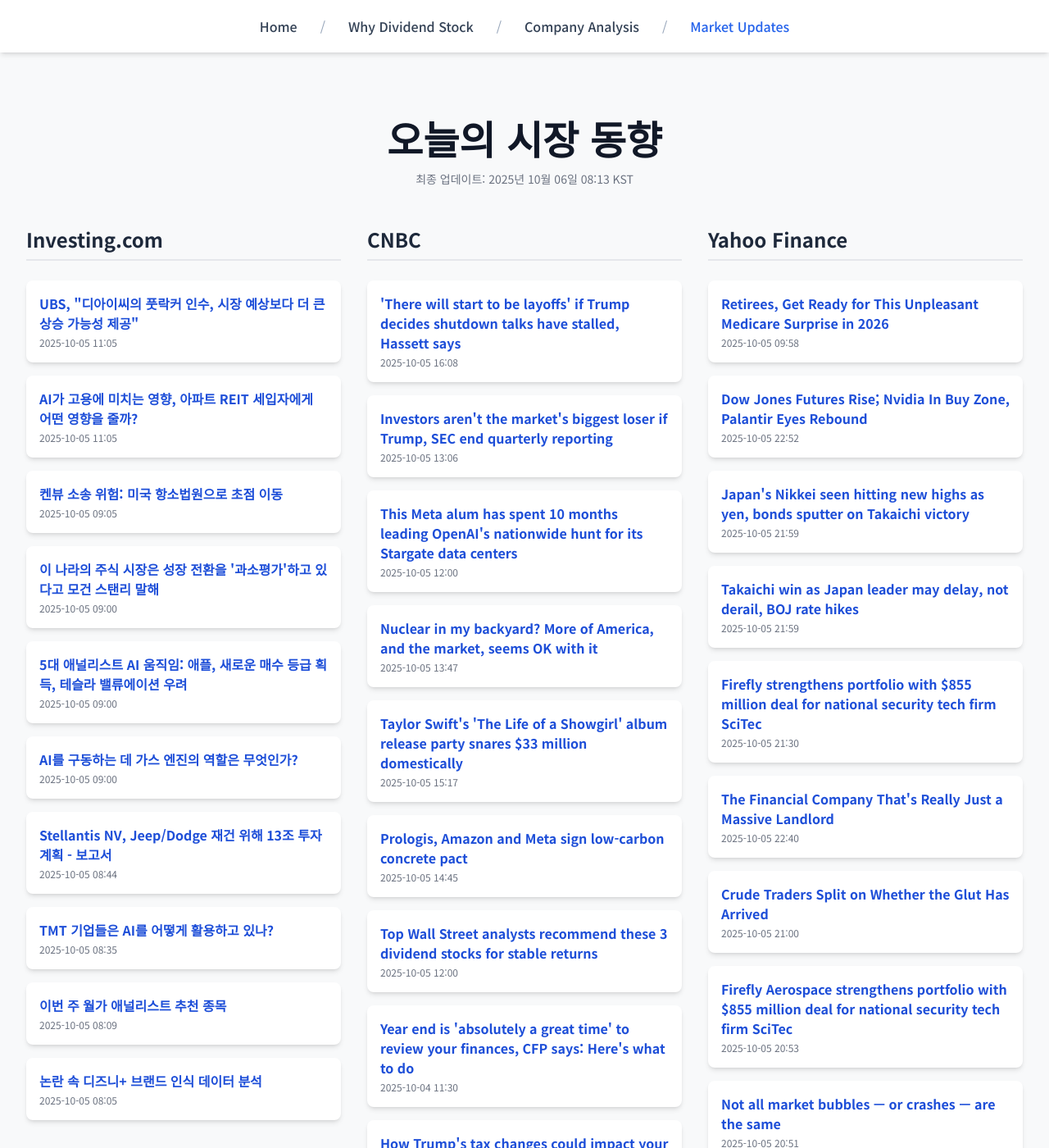
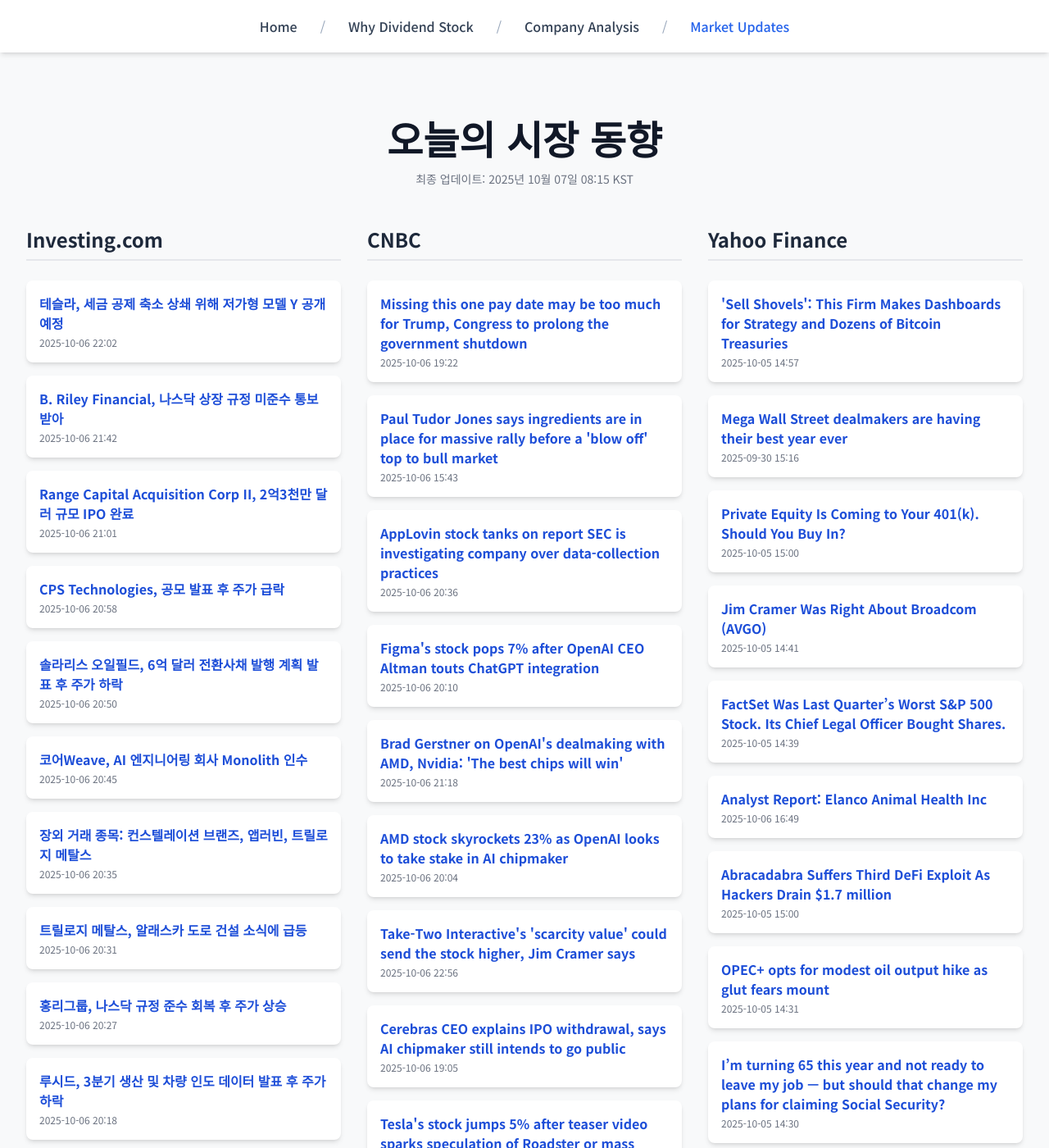
Before and after one commit to Kay-Hwang/my-company-analysis, a Jekyll site: the page built from market-updates.html, in a window 1280 px wide and 1400 px high. Shown: the whole window at 82% size. Built offline with Jekyll 4.4.1, drawn with Linux system fonts in a browser that asks for light colours; nearby versions of some CDN libraries; a script that is not in the unit is left out; some of the changed text lies outside the part shown.

Commit message:
Update daily data

```diff
--- a/_data/latest_data.json
+++ b/_data/latest_data.json
@@ -1,190 +1,190 @@
 {
-  "lastUpdated": "2025년 10월 06일 08:13 KST",
+  "lastUpdated": "2025년 10월 07일 08:15 KST",
   "news": {
     "investing": [
       {
-        "title": "UBS, \"디아이씨의 풋락커 인수, 시장 예상보다 더 큰 상승 가능성 제공\"",
-        "link": "https://kr.investing.com/news/stock-market-news/article-1657971",
-        "pubDate": "2025-10-05 11:05:07",
-        "summary": "UBS, \"디아이씨의 풋락커 인수, 시장 예상보다 더 큰 상승 가능성 제공\""
+        "title": "테슬라, 세금 공제 축소 상쇄 위해 저가형 모델 Y 공개 예정",
+        "link": "https://kr.investing.com/news/stock-market-news/article-93CH-1659576",
+        "pubDate": "2025-10-06 22:02:07",
+        "summary": "테슬라, 세금 공제 축소 상쇄 위해 저가형 모델 Y 공개 예정"
       },
       {
-        "title": "AI가 고용에 미치는 영향, 아파트 REIT 세입자에게 어떤 영향을 줄까?",
-        "link": "https://kr.investing.com/news/stock-market-news/article-1657972",
-        "pubDate": "2025-10-05 11:05:03",
-        "summary": "AI가 고용에 미치는 영향, 아파트 REIT 세입자에게 어떤 영향을 줄까?"
+        "title": "B. Riley Financial, 나스닥 상장 규정 미준수 통보 받아",
+        "link": "https://kr.investing.com/news/stock-market-news/article-93CH-1659560",
+        "pubDate": "2025-10-06 21:42:57",
+        "summary": "B. Riley Financial, 나스닥 상장 규정 미준수 통보 받아"
       },
       {
-        "title": "켄뷰 소송 위험: 미국 항소법원으로 초점 이동",
-        "link": "https://kr.investing.com/news/stock-market-news/article-1657958",
-        "pubDate": "2025-10-05 09:05:03",
-        "summary": "켄뷰 소송 위험: 미국 항소법원으로 초점 이동"
+        "title": "Range Capital Acquisition Corp II, 2억3천만 달러 규모 IPO 완료",
+        "link": "https://kr.investing.com/news/stock-market-news/article-432SI-1659510",
+        "pubDate": "2025-10-06 21:01:16",
+        "summary": "Range Capital Acquisition Corp II, 2억3천만 달러 규모 IPO 완료"
       },
       {
-        "title": "이 나라의 주식 시장은 성장 전환을 '과소평가'하고 있다고 모건 스탠리 말해",
-        "link": "https://kr.investing.com/news/stock-market-news/article-1657955",
-        "pubDate": "2025-10-05 09:00:16",
-        "summary": "이 나라의 주식 시장은 성장 전환을 '과소평가'하고 있다고 모건 스탠리 말해"
+        "title": "CPS Technologies, 공모 발표 후 주가 급락",
+        "link": "https://kr.investing.com/news/stock-market-news/article-93CH-1659497",
+        "pubDate": "2025-10-06 20:58:25",
+        "summary": "CPS Technologies, 공모 발표 후 주가 급락"
       },
       {
-        "title": "5대 애널리스트 AI 움직임: 애플, 새로운 매수 등급 획득, 테슬라 밸류에이션 우려",
-        "link": "https://kr.investing.com/news/stock-market-news/article-1657956",
-        "pubDate": "2025-10-05 09:00:12",
-        "summary": "5대 애널리스트 AI 움직임: 애플, 새로운 매수 등급 획득, 테슬라 밸류에이션 우려"
+        "title": "솔라리스 오일필드, 6억 달러 전환사채 발행 계획 발표 후 주가 하락",
+        "link": "https://kr.investing.com/news/stock-market-news/article-93CH-1659491",
+        "pubDate": "2025-10-06 20:50:49",
+        "summary": "솔라리스 오일필드, 6억 달러 전환사채 발행 계획 발표 후 주가 하락"
       },
       {
-        "title": "AI를 구동하는 데 가스 엔진의 역할은 무엇인가?",
-        "link": "https://kr.investing.com/news/stock-market-news/article-1657954",
-        "pubDate": "2025-10-05 09:00:08",
-        "summary": "AI를 구동하는 데 가스 엔진의 역할은 무엇인가?"
+        "title": "코어Weave, AI 엔지니어링 회사 Monolith 인수",
+        "link": "https://kr.investing.com/news/stock-market-news/article-93CH-1659480",
+        "pubDate": "2025-10-06 20:45:54",
+        "summary": "코어Weave, AI 엔지니어링 회사 Monolith 인수"
       },
       {
-        "title": "Stellantis NV, Jeep/Dodge 재건 위해 13조 투자 계획 - 보고서",
-        "link": "https://kr.investing.com/news/stock-market-news/article-93CH-1657952",
-        "pubDate": "2025-10-05 08:44:23",
-        "summary": "Stellantis NV, Jeep/Dodge 재건 위해 13조 투자 계획 - 보고서"
+        "title": "장외 거래 종목: 컨스텔레이션 브랜즈, 앱러빈, 트릴로지 메탈스",
+        "link": "https://kr.investing.com/news/stock-market-news/article-432SI-1659456",
+        "pubDate": "2025-10-06 20:35:15",
+        "summary": "장외 거래 종목: 컨스텔레이션 브랜즈, 앱러빈, 트릴로지 메탈스"
       },
       {
-        "title": "TMT 기업들은 AI를 어떻게 활용하고 있나?",
-        "link": "https://kr.investing.com/news/stock-market-news/article-1657950",
-        "pubDate": "2025-10-05 08:35:04",
-        "summary": "TMT 기업들은 AI를 어떻게 활용하고 있나?"
+        "title": "트릴로지 메탈스, 알래스카 도로 건설 소식에 급등",
+        "link": "https://kr.investing.com/news/stock-market-news/article-93CH-1659439",
+        "pubDate": "2025-10-06 20:31:11",
+        "summary": "트릴로지 메탈스, 알래스카 도로 건설 소식에 급등"
       },
       {
-        "title": "이번 주 월가 애널리스트 추천 종목",
-        "link": "https://kr.investing.com/news/stock-market-news/article-1657947",
-        "pubDate": "2025-10-05 08:09:35",
-        "summary": "이번 주 월가 애널리스트 추천 종목"
+        "title": "홍리그룹, 나스닥 규정 준수 회복 후 주가 상승",
+        "link": "https://kr.investing.com/news/stock-market-news/article-93CH-1659424",
+        "pubDate": "2025-10-06 20:27:22",
+        "summary": "홍리그룹, 나스닥 규정 준수 회복 후 주가 상승"
       },
       {
-        "title": "논란 속 디즈니+ 브랜드 인식 데이터 분석",
-        "link": "https://kr.investing.com/news/stock-market-news/article-1657945",
-        "pubDate": "2025-10-05 08:05:04",
-        "summary": "논란 속 디즈니+ 브랜드 인식 데이터 분석"
+        "title": "루시드, 3분기 생산 및 차량 인도 데이터 발표 후 주가 하락",
+        "link": "https://kr.investing.com/news/stock-market-news/article-93CH-1659396",
+        "pubDate": "2025-10-06 20:18:20",
+        "summary": "루시드, 3분기 생산 및 차량 인도 데이터 발표 후 주가 하락"
       }
     ],
     "cnbc": [
       {
-        "title": "'There will start to be layoffs' if Trump decides shutdown talks have stalled, Hassett says",
-        "link": "https://www.cnbc.com/2025/10/05/trump-layoffs-government-shutdown-kevin-hassett-.html",
-        "pubDate": "Sun, 05 Oct 2025 16:08:21 GMT",
-        "summary": "Democrats are holding firm on their health-care demands, pushing to include a permanent extension of enhanced premium tax credits in funding legislation."
+        "title": "Missing this one pay date may be too much for Trump, Congress to prolong the government shutdown",
+        "link": "https://www.cnbc.com/2025/10/06/theres-one-date-if-the-shutdown-drags-on-where-pressure-will-really-start-to-mount-on-trump-and-congress.html",
+        "pubDate": "Mon, 06 Oct 2025 19:22:53 GMT",
+        "summary": "While the sides have dug in their heels regarding the budget, missing a pay period for the military may not be seen as worth the fallout."
       },
       {
-        "title": "Investors aren't the market's biggest loser if Trump, SEC end quarterly reporting",
-        "link": "https://www.cnbc.com/2025/10/05/trump-sec-quarterly-earnings-reports-accounting-firms.html",
-        "pubDate": "Sun, 05 Oct 2025 13:06:30 GMT",
-        "summary": "The SEC may end the requirement for companies to report results quarterly. The 'Big Four' accounting firms, KPMG, Deloitte, PwC and EY, have a lot to lose."
+        "title": "Paul Tudor Jones says ingredients are in place for massive rally before a 'blow off' top to bull market",
+        "link": "https://www.cnbc.com/2025/10/06/paul-tudor-jones-says-ingredients-are-in-place-for-massive-rally-before-a-blow-off-top-to-bull-market.html",
+        "pubDate": "Mon, 06 Oct 2025 15:43:39 GMT",
+        "summary": "Paul Tudor Jones said today's market is reminiscent of the setup leading up to the burst of the dot-com bubble in late 1999."
       },
       {
-        "title": "This Meta alum has spent 10 months leading OpenAI's nationwide hunt for its Stargate data centers",
-        "link": "https://www.cnbc.com/2025/10/05/openai-stargate-data-center-buildout-infrastructure-lead-keith-heyde.html",
-        "pubDate": "Sun, 05 Oct 2025 12:00:01 GMT",
-        "summary": "OpenAI's effort to build a massive industrial base to power the future of artificial intelligence is being led by Keith Heyde."
+        "title": "AppLovin stock tanks on report SEC is investigating company over data-collection practices",
+        "link": "https://www.cnbc.com/2025/10/06/applovin-stock-tanks-on-report-sec-is-investigating-company-over-data-collection-practices.html",
+        "pubDate": "Mon, 06 Oct 2025 20:36:12 GMT",
+        "summary": "AppLovin has been probed by the SEC over the way it collects data, Bloomberg reported, citing people familiar with the matter."
       },
       {
-        "title": "Nuclear in my backyard? More of America, and the market, seems OK with it",
-        "link": "https://www.cnbc.com/2025/10/05/nuclear-power-modular-reactor-energy-demand-public-market-risks.html",
-        "pubDate": "Sun, 05 Oct 2025 13:47:17 GMT",
-        "summary": "Small modular reactors are being planned as big part of the nuclear power comeback across the U.S., with some communities pointing to jobs and economic growth."
+        "title": "Figma's stock pops 7% after OpenAI CEO Altman touts ChatGPT integration",
+        "link": "https://www.cnbc.com/2025/10/06/figma-stock-pops-15percent-after-openai-ceo-altman-touts-chatgpt-integration.html",
+        "pubDate": "Mon, 06 Oct 2025 20:10:55 GMT",
+        "summary": "A new assistant announced by OpenAI will allow ChatGPT users to have Figma run tasks from within their conversations."
       },
       {
-        "title": "Taylor Swift's 'The Life of a Showgirl' album release party snares $33 million domestically",
-        "link": "https://www.cnbc.com/2025/10/05/taylor-swifts-the-life-of-a-showgirl-album-release-party-box-office.html",
-        "pubDate": "Sun, 05 Oct 2025 15:17:22 GMT",
-        "summary": "Taylor Swift's \"The Life of a Showgirl\" album movie generated an estimated $33 million domestically."
+        "title": "Brad Gerstner on OpenAI's dealmaking with AMD, Nvidia: 'The best chips will win'",
+        "link": "https://www.cnbc.com/2025/10/06/gerstner-open-ai-amd-nvidia-chips.html",
+        "pubDate": "Mon, 06 Oct 2025 21:18:01 GMT",
+        "summary": "The Altimeter Capital founder said the deals provide \"more evidence that the world will remain compute-constrained.\""
       },
       {
-        "title": "Prologis, Amazon and Meta sign low-carbon concrete pact",
-        "link": "https://www.cnbc.com/2025/10/05/prologis-amazon-and-meta-sign-low-carbon-concrete-pact.html",
-        "pubDate": "Sun, 05 Oct 2025 14:45:09 GMT",
-        "summary": "Concrete manufacturing, and especially cement production, accounts for 8% of global greenhouse gas emissions, according to the World Economic Forum."
+        "title": "AMD stock skyrockets 23% as OpenAI looks to take stake in AI chipmaker",
+        "link": "https://www.cnbc.com/2025/10/06/openai-amd-chip-deal-ai.html",
+        "pubDate": "Mon, 06 Oct 2025 20:04:18 GMT",
+        "summary": "OpenAI will deploy up to 6 gigawatts of AMD Instinct GPUs over multiple years, beginning with a 1-gigawatt rollout in 2026."
       },
       {
-        "title": "Top Wall Street analysts recommend these 3 dividend stocks for stable returns",
-        "link": "https://www.cnbc.com/2025/10/05/top-wall-street-analysts-recommend-these-3-dividend-stocks-for-stable-returns.html",
-        "pubDate": "Sun, 05 Oct 2025 12:00:01 GMT",
-        "summary": "TipRanks' ranking service discusses three dividend-paying stocks, including Brookfield Infrastructure Partners and Ares Capital."
+        "title": "Take-Two Interactive's 'scarcity value' could send the stock higher, Jim Cramer says",
+        "link": "https://www.cnbc.com/2025/10/06/jim-cramer-take-two-scarcity-value-stock.html",
+        "pubDate": "Mon, 06 Oct 2025 22:56:00 GMT",
+        "summary": "CNBC's Jim Cramer on Monday explained why he's bullish on Take-Two Interactive."
       },
       {
-        "title": "Year end is 'absolutely a great time' to review your finances, CFP says: Here's what to do",
-        "link": "https://www.cnbc.com/2025/10/04/key-financial-steps-for-the-end-of-the-year.html",
-        "pubDate": "Sat, 04 Oct 2025 11:30:02 GMT",
-        "summary": "Experts say that the fourth quarter of the year is an opportunity to look back at your budget and to prepare for the upcoming new year. Here's what to know."
+        "title": "Cerebras CEO explains IPO withdrawal, says AI chipmaker still intends to go public",
+        "link": "https://www.cnbc.com/2025/10/06/cerebras-ceo-says-company-still-intends-to-go-public.html",
+        "pubDate": "Mon, 06 Oct 2025 19:05:03 GMT",
+        "summary": "Cerebras wants to give investors clearer information on its strategy, but CEO Andrew Feldman didn't provide a timeline for a new filing."
       },
       {
-        "title": "How Trump's tax changes could impact your year-end charitable giving",
-        "link": "https://www.cnbc.com/2025/10/05/trumps-tax-changes-charitable-giving.html",
-        "pubDate": "Sun, 05 Oct 2025 11:30:01 GMT",
-        "summary": "President Donald Trump's \"big beautiful bill\" made tax changes that could impact your year-end charitable giving. Here are the things to know."
+        "title": "Tesla's stock jumps 5% after teaser video sparks speculation of Roadster or mass market model",
+        "link": "https://www.cnbc.com/2025/10/06/tesla-teaser-video-sparks-speculaton-of-roadster-or-mass-market-model.html",
+        "pubDate": "Mon, 06 Oct 2025 20:49:44 GMT",
+        "summary": "Tesla posted a teaser video on X sparking speculation that the company could finally be about to launch the next-generation Roadster or a mass market model."
       },
       {
-        "title": "Bitcoin rallies to within 1% of all-time high, gaining safe-haven status during shutdown",
-        "link": "https://www.cnbc.com/2025/10/03/bitcoin-rallies-to-within-1percent-of-all-time-high-gaining-safe-haven-status-during-shutdown-.html",
-        "pubDate": "Sat, 04 Oct 2025 10:46:15 GMT",
-        "summary": "Bitcoin is trading within striking distance of its record price as the U.S. government shutdown enters its third day."
+        "title": "Peter Lynch on why he isn't in the AI trade: 'I literally couldn't pronounce Nvidia until about 8 months ago'",
+        "link": "https://www.cnbc.com/2025/10/06/peter-lynch-ai-trade-investing.html",
+        "pubDate": "Mon, 06 Oct 2025 18:40:12 GMT",
+        "summary": "Lynch described himself as \"low tech\" and emphasized the importance of understanding the stocks you own."
       }
     ],
     "yahoo": [
       {
-        "title": "Retirees, Get Ready for This Unpleasant Medicare Surprise in 2026",
-        "link": "https://finance.yahoo.com/news/retirees-ready-unpleasant-medicare-surprise-095800021.html",
-        "pubDate": "2025-10-05T09:58:00Z",
-        "summary": "Retirees, Get Ready for This Unpleasant Medicare Surprise in 2026"
+        "title": "'Sell Shovels': This Firm Makes Dashboards for Strategy and Dozens of Bitcoin Treasuries",
+        "link": "https://finance.yahoo.com/news/sell-shovels-firm-makes-dashboards-145754044.html",
+        "pubDate": "2025-10-05T14:57:54Z",
+        "summary": "'Sell Shovels': This Firm Makes Dashboards for Strategy and Dozens of Bitcoin Treasuries"
       },
       {
-        "title": "Dow Jones Futures Rise; Nvidia In Buy Zone, Palantir Eyes Rebound",
-        "link": "https://www.investors.com/market-trend/stock-market-today/dow-jones-futures-nvidia-buy-zone-palantir-tesla-openai-taiwan-semiconductor/?src=A00220&yptr=yahoo",
-        "pubDate": "2025-10-05T22:52:25Z",
-        "summary": "Dow Jones Futures Rise; Nvidia In Buy Zone, Palantir Eyes Rebound"
+        "title": "Mega Wall Street dealmakers are having their best year ever",
+        "link": "https://finance.yahoo.com/news/mega-wall-street-dealmakers-are-having-their-best-year-ever-151648050.html",
+        "pubDate": "2025-09-30T15:16:48Z",
+        "summary": "Mega Wall Street dealmakers are having their best year ever"
       },
       {
-        "title": "Japan's Nikkei seen hitting new highs as yen, bonds sputter on Takaichi victory",
-        "link": "https://finance.yahoo.com/news/japans-nikkei-seen-hitting-highs-215952190.html",
-        "pubDate": "2025-10-05T21:59:52Z",
-        "summary": "Japan's Nikkei seen hitting new highs as yen, bonds sputter on Takaichi victory"
+        "title": "Private Equity Is Coming to Your 401(k). Should You Buy In?",
+        "link": "https://www.wsj.com/finance/investing/401k-private-equity-risk-8d80d25f?siteid=yhoof2&yptr=yahoo",
+        "pubDate": "2025-10-05T15:00:00Z",
+        "summary": "Private Equity Is Coming to Your 401(k). Should You Buy In?"
       },
       {
-        "title": "Takaichi win as Japan leader may delay, not derail, BOJ rate hikes",
-        "link": "https://finance.yahoo.com/news/takaichi-win-japan-leader-may-215952533.html",
-        "pubDate": "2025-10-05T21:59:52Z",
-        "summary": "Takaichi win as Japan leader may delay, not derail, BOJ rate hikes"
+        "title": "Jim Cramer Was Right About Broadcom (AVGO)",
+        "link": "https://finance.yahoo.com/news/jim-cramer-broadcom-avgo-144141760.html",
+        "pubDate": "2025-10-05T14:41:41Z",
+        "summary": "Jim Cramer Was Right About Broadcom (AVGO)"
       },
       {
-        "title": "Firefly strengthens portfolio with $855 million deal for national security tech firm SciTec",
-        "link": "https://finance.yahoo.com/news/firefly-strengthens-portfolio-855-million-213057134.html",
-        "pubDate": "2025-10-05T21:30:57Z",
-        "summary": "Firefly strengthens portfolio with $855 million deal for national security tech firm SciTec"
+        "title": "FactSet Was Last Quarter’s Worst S&P 500 Stock. Its Chief Legal Officer Bought Shares.",
+        "link": "https://www.barrons.com/articles/factset-stock-insider-buying-79199dff?siteid=yhoof2&yptr=yahoo",
+        "pubDate": "2025-10-05T14:39:00Z",
+        "summary": "FactSet Was Last Quarter’s Worst S&P 500 Stock. Its Chief Legal Officer Bought Shares."
       },
       {
-        "title": "The Financial Company That's Really Just a Massive Landlord",
-        "link": "https://finance.yahoo.com/news/financial-company-thats-really-just-224000902.html",
-        "pubDate": "2025-10-05T22:40:00Z",
-        "summary": "The Financial Company That's Really Just a Massive Landlord"
+        "title": "Analyst Report: Elanco Animal Health Inc",
+        "link": "https://finance.yahoo.com/research/reports/ARGUS_4882_AnalystReport_1759769374000?yptr=yahoo&ncid=yahooproperties_plusresear_nm5q6ze1cei",
+        "pubDate": "2025-10-06T16:49:34Z",
+        "summary": "Analyst Report: Elanco Animal Health Inc"
       },
       {
-        "title": "Crude Traders Split on Whether the Glut Has Arrived",
-        "link": "https://finance.yahoo.com/news/crude-traders-split-whether-glut-210000784.html",
-        "pubDate": "2025-10-05T21:00:00Z",
-        "summary": "Crude Traders Split on Whether the Glut Has Arrived"
+        "title": "Abracadabra Suffers Third DeFi Exploit As Hackers Drain $1.7 million",
+        "link": "https://finance.yahoo.com/news/abracadabra-suffers-third-defi-exploit-150012459.html",
+        "pubDate": "2025-10-05T15:00:12Z",
+        "summary": "Abracadabra Suffers Third DeFi Exploit As Hackers Drain $1.7 million"
       },
       {
-        "title": "Firefly Aerospace strengthens portfolio with $855 million deal for national security tech firm SciTec",
-        "link": "https://finance.yahoo.com/news/firefly-aerospace-strengthens-portfolio-855-205354812.html",
-        "pubDate": "2025-10-05T20:53:54Z",
-        "summary": "Firefly Aerospace strengthens portfolio with $855 million deal for national security tech firm SciTec"
+        "title": "OPEC+ opts for modest oil output hike as glut fears mount",
+        "link": "https://finance.yahoo.com/news/opec-opts-modest-oil-output-143118411.html",
+        "pubDate": "2025-10-05T14:31:18Z",
+        "summary": "OPEC+ opts for modest oil output hike as glut fears mount"
       },
       {
-        "title": "Not all market bubbles — or crashes — are the same",
-        "link": "https://finance.yahoo.com/news/not-all-market-bubbles--or-crashes--are-the-same-205134111.html",
-        "pubDate": "2025-10-05T20:51:34Z",
-        "summary": "Not all market bubbles — or crashes — are the same"
+        "title": "I’m turning 65 this year and not ready to leave my job — but should that change my plans for claiming Social Security?",
+        "link": "https://finance.yahoo.com/news/m-turning-65-not-ready-143000653.html",
+        "pubDate": "2025-10-05T14:30:00Z",
+        "summary": "I’m turning 65 this year and not ready to leave my job — but should that change my plans for claiming Social Security?"
       },
       {
-        "title": "The Dividend Champions List Wouldn’t Be Complete Without Enterprise Products Partners (EPD)",
-        "link": "https://finance.yahoo.com/news/dividend-champions-list-wouldn-t-200545958.html",
-        "pubDate": "2025-10-05T20:05:45Z",
-        "summary": "The Dividend Champions List Wouldn’t Be Complete Without Enterprise Products Partners (EPD)"
+        "title": "Analyst Says Meta (META) Glasses Will Be a ‘Low Volume’ Product",
+        "link": "https://finance.yahoo.com/news/analyst-says-meta-meta-glasses-152242822.html",
+        "pubDate": "2025-10-05T15:22:42Z",
+        "summary": "Analyst Says Meta (META) Glasses Will Be a ‘Low Volume’ Product"
       }
     ]
   }
```
